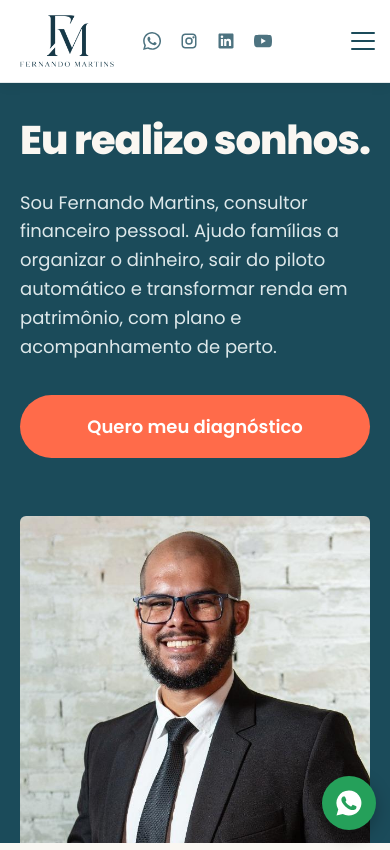
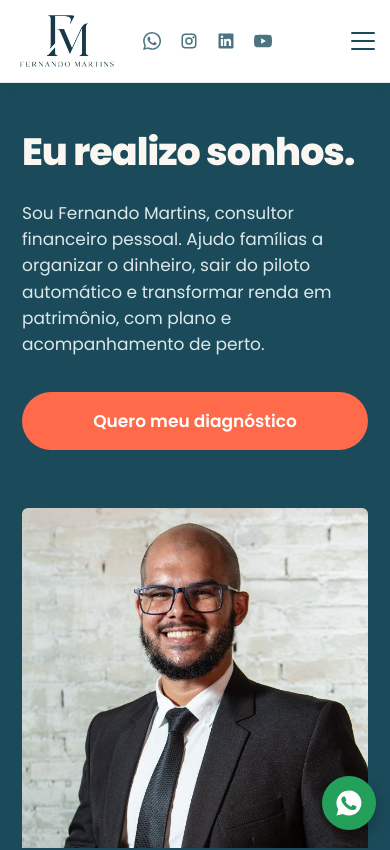
Before and after one commit to MateusTheobald/fernando-martins, a React (Vite) app: page / in a window 390 px wide. Shown: the top 850 px of the page. Built offline with nearby package versions, Linux system fonts and the light colour scheme.

Commit message:
Update HomePageBanner.css

```diff
--- a/src/components/inicio/HomePageBanner.css
+++ b/src/components/inicio/HomePageBanner.css
@@ -1,4 +1,8 @@
-/* BANNER */
+
+/* =========================================
+   BANNER — DESKTOP
+========================================= */
+
 .hero {
   height: calc(100vh - 84px);
   height: calc(100svh - 84px);
@@ -11,7 +15,6 @@
   padding: 0;
 }
 
-/* CONTEÚDO COMPLETO */
 .hero .wrap {
   width: 1028px;
   max-width: none;
@@ -27,3 +30,123 @@
     1
   );
 }
+
+/* =========================================
+   BANNER — TABLETS E CELULARES
+========================================= */
+
+@media (max-width: 820px) {
+
+  .hero {
+    height: auto;
+    min-height: calc(100svh - 82px);
+    display: flex;
+    align-items: flex-start;
+    justify-content: center;
+    overflow: visible;
+    padding: 0;
+  }
+
+  .hero .wrap {
+    width: 100%;
+    max-width: 100%;
+    margin: 0 auto;
+    padding: 0 24px;
+
+    zoom: 1;
+
+    display: grid;
+    grid-template-columns: 1fr;
+    gap: 32px;
+    align-items: start;
+  }
+
+  .hero .txt {
+    width: 100%;
+    padding: 42px 0 0;
+  }
+
+  .hero h1 {
+    display: block;
+    font-size: clamp(38px, 8vw, 54px);
+    line-height: 1.1;
+    margin-bottom: 20px;
+  }
+
+  .hero p {
+    width: 100%;
+    max-width: 100%;
+    font-size: clamp(17px, 4.2vw, 21px);
+    line-height: 1.6;
+    margin: 0 0 28px;
+  }
+
+  .hero .cta {
+    display: flex;
+    flex-direction: column;
+    width: 100%;
+    gap: 12px;
+  }
+
+  .hero .cta .btn {
+    width: 100%;
+    min-height: 62px;
+    padding: 16px 22px;
+    font-size: 19px;
+    justify-content: center;
+  }
+
+  .hero .photo {
+    width: 100%;
+    align-self: auto;
+    margin: 0 0 24px;
+  }
+
+  .hero .photo img {
+    width: 100%;
+    height: auto;
+    max-height: 520px;
+    aspect-ratio: 4 / 5;
+    object-fit: cover;
+    object-position: center top;
+    border-radius: 8px;
+  }
+}
+
+/* =========================================
+   CELULARES PEQUENOS
+========================================= */
+
+@media (max-width: 480px) {
+
+  .hero .wrap {
+    padding: 0 22px;
+    gap: 28px;
+  }
+
+  .hero .txt {
+    padding-top: 34px;
+  }
+
+  .hero h1 {
+    font-size: 38px;
+    line-height: 1.12;
+    margin-bottom: 18px;
+  }
+
+  .hero p {
+    font-size: 17px;
+    line-height: 1.55;
+    margin-bottom: 26px;
+  }
+
+  .hero .cta .btn {
+    min-height: 58px;
+    font-size: 17px;
+  }
+
+  .hero .photo img {
+    aspect-ratio: 4 / 5;
+    max-height: 460px;
+  }
+}
```
